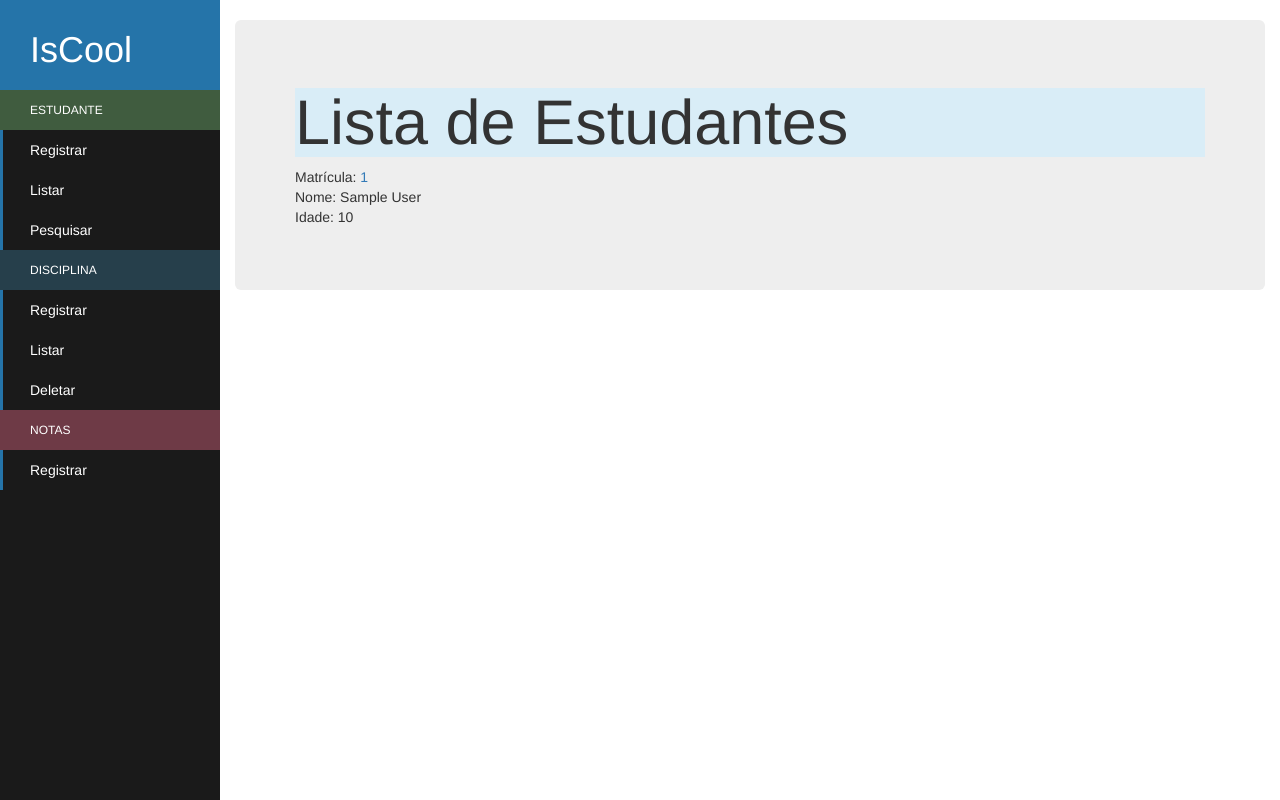
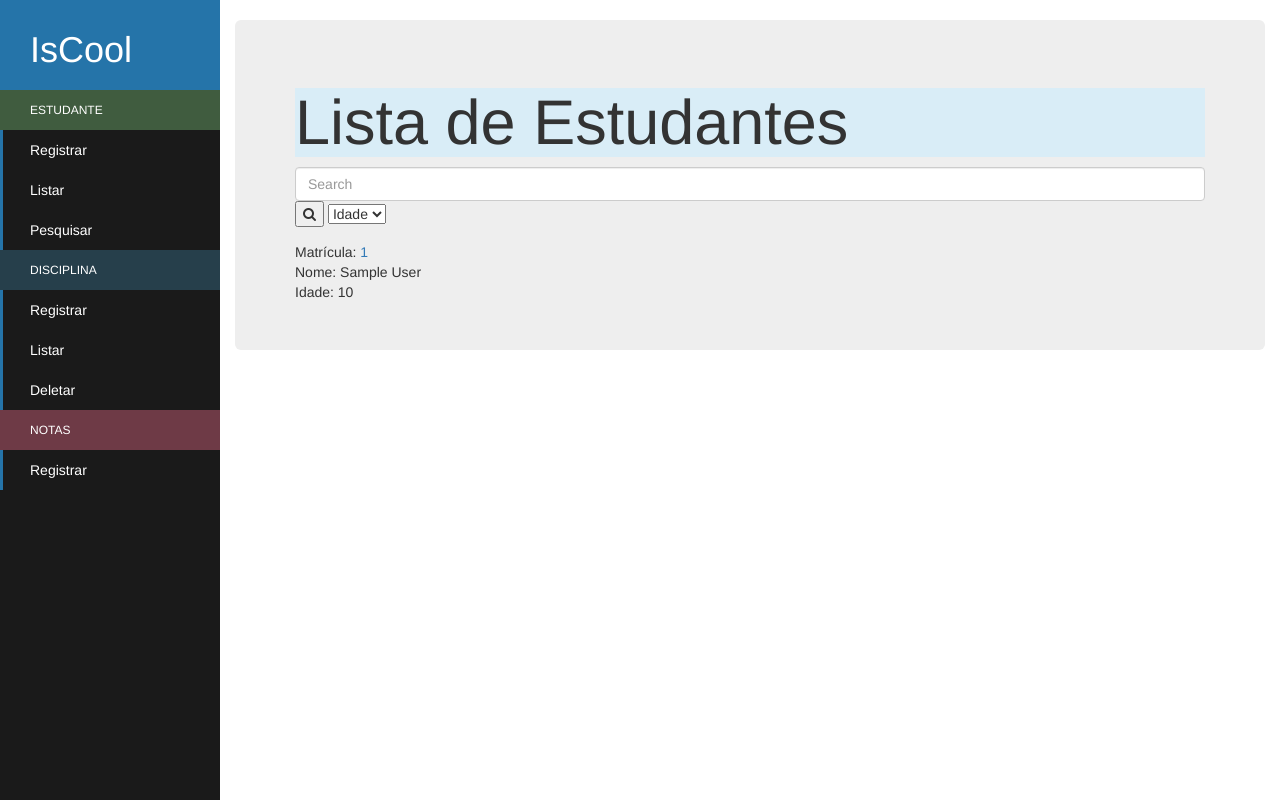
Before and after one commit to rodrigostellitano/ProjectDjango_iSCool, a Django app: page /student/list in a window 1280 px wide. Run offline with Django 3.2, Linux system fonts and the light colour scheme; tables that the repository leaves empty hold one stand-in row (values such as "Sample post"); some libraries are stand-ins or nearby versions.

Commit message:
1- Search bar created successfully. 2- I added a dropdown with the ages, I intend to improve to have a more sophisticated search.

```diff
--- a/iscool/models.py
+++ b/iscool/models.py
@@ -22,6 +22,7 @@ class DisciplineModel(models.Model):
 
 
 
+
 class StudentModel(models.Model):
 
         # INSERT IN THE DB TO STUDENT_ID START 1000: ALTER TABLE iscool_studentmodel AUTO_INCREMENT = 1000;
@@ -31,6 +32,7 @@ class StudentModel(models.Model):
 
     def __str__(self):
         return self.name
+
 
 
         # WHY NEED TO USE ABSOLUTE URL TO CREATEVIEW?
--- a/iscool/templates/iscool/home.html
+++ b/iscool/templates/iscool/home.html
@@ -9,4 +9,5 @@
 
 
 
+
 {% endblock content %}
--- a/iscool/templates/iscool/student_list.html
+++ b/iscool/templates/iscool/student_list.html
@@ -7,7 +7,21 @@
 
 <h1 class = 'p-3 mb-2 bg-info text-dark'>Lista de Estudantes</h1>
 
+<div class="active-cyan-3 active-cyan-4 mb-4"><form action="{% url 'student_list' %}" method="get">
+    <input name="q" class="form-control" type="text" placeholder="Search" aria-label="Search">
+    <button type="submit"><i class="fa fa-search"></i></button>
 
+    <select name="item_id" >
+    <option selected="selected">Idade</option>
+    {% for entry in student_age %}
+    <option value="{{ entry.id }}">{{ entry.age }}</option>
+    {% endfor %}
+    </select>
+</form>
+
+</div>
+<p>
+<div>
 {% if messages %}
 <ul class="messages">
     {% for message in messages %}
@@ -15,11 +29,13 @@
     {% endfor %}
 </ul>
 {% endif %}
-
+</div>
 {% for StudentModel in object_list %}
     <div>Matrícula: <a href="{{StudentModel.get_absolute_url}}">{{StudentModel.student_id}}</a></div>
     <div>Nome: {{StudentModel.name}}</div>
     <div>Idade: {{StudentModel.age }}</div>
+    {% empty %}
+    <h2>Nenhum aluno encontrado</h2>
 
 
     <p>
--- a/iscool/views.py
+++ b/iscool/views.py
@@ -5,6 +5,7 @@ from django.views.generic.base import TemplateView
 from django.contrib.messages.views import SuccessMessageMixin
 from django.contrib import messages
 from django.urls import reverse_lazy
+from django.db.models import Q
 from . models import StudentModel
 
 from django.shortcuts import render
@@ -15,7 +16,17 @@ from django.http import HttpResponse
 class isCoolStudentListView(ListView):
     model = StudentModel
     template_name = 'iscool/student_list.html'
+    context_object_name = 'student_age'
 
+    def get_queryset(self):
+
+        # Set the query's default value to "" if not an error, you probably look for a query with a value of NONE (error you presented) and find nothing.
+        query_student_id = self.request.GET.get('q', "")
+        query_age = self.request.GET.get('item_id', "")
+        object_list = StudentModel.objects.filter(
+          Q(student_id__icontains=query_student_id) | Q(age__icontains=query_age)
+       )
+        return object_list
 
 
     # WHY NEED TO USE ABSOLUTE URL IN MODEL TO CREATEVIEW?
@@ -34,9 +45,9 @@ class isCoolStudentDetailView(DetailView):
 class isCoolStudentDeleteView(SuccessMessageMixin,DeleteView):
     model = StudentModel
     template_name = 'iscool/student_delete.html'
-    success_url = reverse_lazy('home')
+    success_url = reverse_lazy('student_list')
 
-    success_message = "Deletado com sucesso!"
+    success_message = "%(name)s - Deletado com sucesso!"
 
     def delete(self, request, *args,**kwargs):
         messages.success(self.request,self.success_message)
--- a/templates/base.html
+++ b/templates/base.html
@@ -7,6 +7,7 @@
     <link href= {% static "/style.css" %} rel="stylesheet">
     <link href= {% static '/css/bootstrap.min.css' %} rel="stylesheet">
     <link href= {% static '/css/font-awesome.min.css' %} rel="stylesheet">
+    <link rel="stylesheet" href="https://cdnjs.cloudflare.com/ajax/libs/font-awesome/4.7.0/css/font-awesome.min.css">
 
     <title>{% block title %}  {% endblock title %}</title>
 </head>
```
Also changed, not shown: statics/style.css (line endings or trailing spaces).
